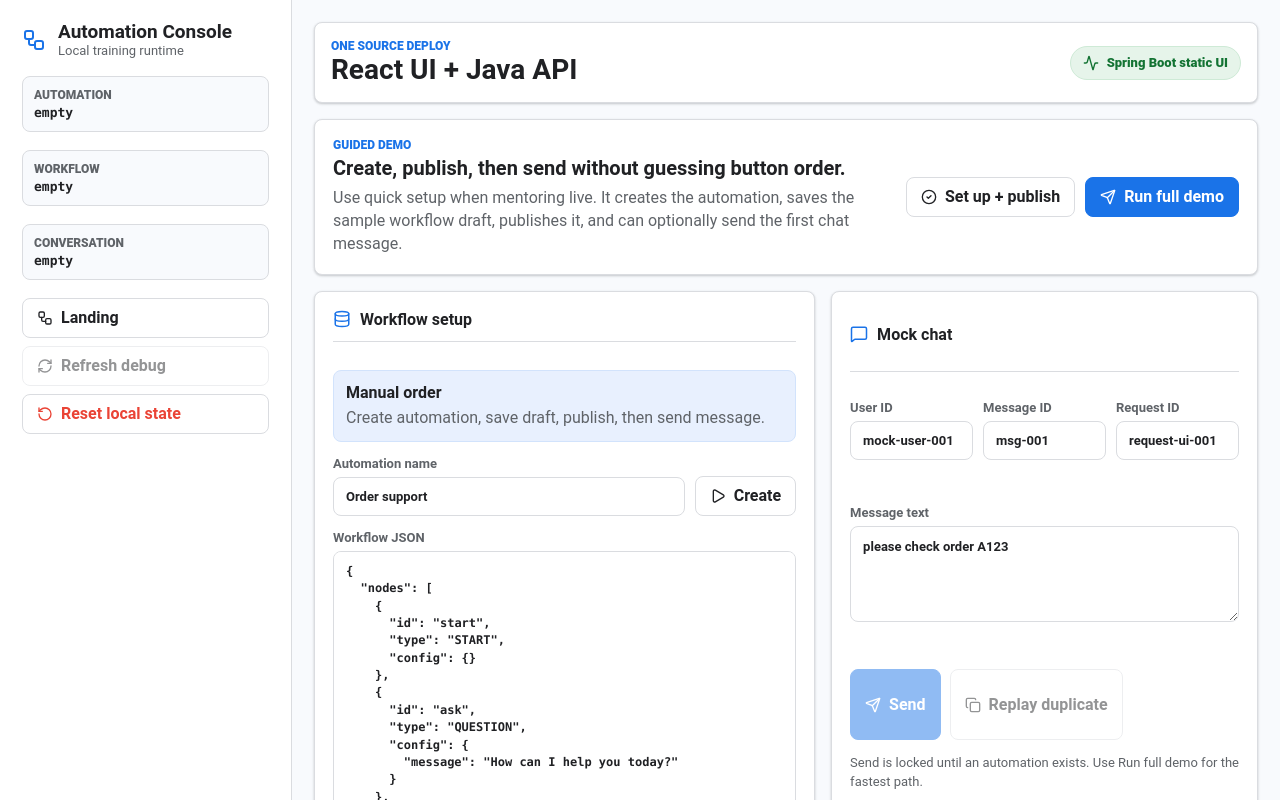
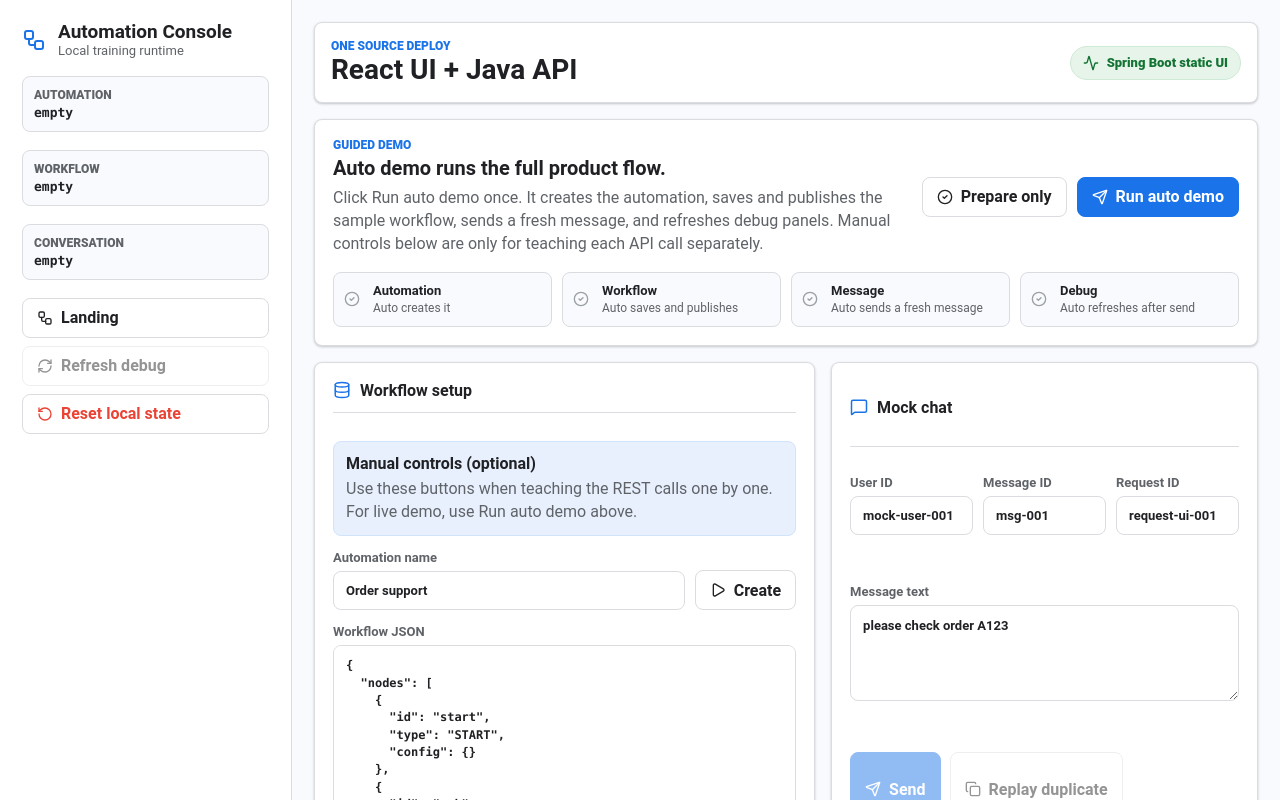
Before and after one commit to baysavevl/training-za-tech-fresher, a React (Vite) app in the folder frontend/: page / in a window 1280 px wide. Both pictures are taken after a click on the button "Demo console". Shown: the top 800 px of the page. Built offline with nearby package versions, Linux system fonts and the light colour scheme.

Commit message:
fix(ui): make auto demo use fresh messages

```diff
--- a/frontend/src/demoState.js
+++ b/frontend/src/demoState.js
@@ -31,6 +31,15 @@ export const initialDemoState = {
   workflowJson: JSON.stringify(SAMPLE_WORKFLOW, null, 2)
 }
 
+export function createAutoDemoMessageFields(seed = Date.now()) {
+  const suffix = Number(seed).toString(36)
+  return {
+    conversationId: '',
+    messageId: `msg-auto-${suffix}`,
+    requestId: `request-auto-${suffix}`
+  }
+}
+
 export function hydrateDemoState(rawValue) {
   if (!rawValue) {
     return initialDemoState
--- a/frontend/src/main.jsx
+++ b/frontend/src/main.jsx
@@ -17,7 +17,13 @@ import {
   X
 } from 'lucide-react'
 import { withJsonHeaders } from './apiClient.js'
-import { DEMO_STATE_VERSION, SAMPLE_WORKFLOW, hydrateDemoState, initialDemoState } from './demoState.js'
+import {
+  DEMO_STATE_VERSION,
+  SAMPLE_WORKFLOW,
+  createAutoDemoMessageFields,
+  hydrateDemoState,
+  initialDemoState
+} from './demoState.js'
 import {
   knowledgeSelectionForTopic,
   sessionDetailPath,
@@ -174,8 +180,9 @@ function Dashboard({ navigate }) {
   }
 
   async function quickSetup(sendAfterPublish = false) {
-    const result = await run(sendAfterPublish ? 'Sample workflow published and message sent' : 'Sample workflow published', async () => {
+    const result = await run(sendAfterPublish ? 'Auto demo completed' : 'Sample workflow published', async () => {
       const definition = JSON.parse(state.workflowJson)
+      const autoMessageFields = sendAfterPublish ? createAutoDemoMessageFields() : null
       const automation = state.automationId
         ? { id: state.automationId }
         : await request('/api/automations', {
@@ -194,22 +201,23 @@ function Dashboard({ navigate }) {
       }
       const message = await request('/api/mock-chat/messages', {
         method: 'POST',
-        headers: { 'X-Request-Id': state.requestId },
+        headers: { 'X-Request-Id': autoMessageFields.requestId },
         body: JSON.stringify({
           userId: state.userId,
-          conversationId: state.conversationId || null,
-          messageId: state.messageId,
+          conversationId: null,
+          messageId: autoMessageFields.messageId,
           automationId: automation.id,
           text: state.text
         })
       })
-      return { automation, workflow, published, message }
+      return { automation, workflow, published, message, autoMessageFields }
     })
 
     if (result) {
       patch({
         automationId: result.automation.id,
         workflowVersionId: result.workflow.id,
+        ...(result.autoMessageFields || {}),
         conversationId: result.message?.conversationId || state.conversationId
       })
       setLastResponse(result.message || result.published)
@@ -289,30 +297,32 @@ function Dashboard({ navigate }) {
         </header>
 
         <section className="run-card">
-          <div>
+          <div className="run-summary">
             <p className="eyebrow">Guided demo</p>
-            <h3>Create, publish, then send without guessing button order.</h3>
+            <h3>Auto demo runs the full product flow.</h3>
             <p>
-              Use quick setup when mentoring live. It creates the automation, saves the sample
-              workflow draft, publishes it, and can optionally send the first chat message.
+              Click Run auto demo once. It creates the automation, saves and publishes the sample
+              workflow, sends a fresh message, and refreshes debug panels. Manual controls below
+              are only for teaching each API call separately.
             </p>
           </div>
           <div className="run-actions">
             <button type="button" onClick={() => quickSetup(false)} disabled={busy}>
-              <CheckCircle2 size={16} aria-hidden="true" /> Set up + publish
+              <CheckCircle2 size={16} aria-hidden="true" /> Prepare only
             </button>
             <button type="button" className="primary" onClick={() => quickSetup(true)} disabled={busy}>
-              <Send size={16} aria-hidden="true" /> Run full demo
+              <Send size={16} aria-hidden="true" /> Run auto demo
             </button>
           </div>
+          <DemoProgress idsReady={idsReady} debugReady={history.length > 0 || trace.length > 0} />
         </section>
 
         <div className="grid">
           <section className="panel setup-panel">
             <PanelTitle icon={<Database size={18} />} title="Workflow setup" />
             <div className="step-help">
-              <strong>Manual order</strong>
-              <span>Create automation, save draft, publish, then send message.</span>
+              <strong>Manual controls (optional)</strong>
+              <span>Use these buttons when teaching the REST calls one by one. For live demo, use Run auto demo above.</span>
             </div>
             <div className="field-row">
               <label>
@@ -342,7 +352,7 @@ function Dashboard({ navigate }) {
             </div>
             <p className="button-note">
               {!idsReady.automation
-                ? 'Save draft is locked until an automation exists. Use Create or Set up + publish.'
+                ? 'Save draft is locked until an automation exists. Use Create or Prepare only.'
                 : !idsReady.workflow
                   ? 'Publish is locked until the workflow draft is saved.'
                   : 'Workflow draft is ready to publish.'}
@@ -370,7 +380,7 @@ function Dashboard({ navigate }) {
               <textarea className="message-box" value={state.text} onChange={event => patch({ text: event.target.value })} />
             </label>
             <div className="button-row">
-              <button type="button" className="primary" onClick={() => sendMessage(false)} disabled={!idsReady.automation || busy}>
+              <button type="button" className="primary" onClick={() => sendMessage(false)} disabled={!idsReady.automation || !idsReady.workflow || busy}>
                 <Send size={16} aria-hidden="true" /> Send
               </button>
               <button type="button" onClick={() => sendMessage(true)} disabled={!idsReady.conversation || busy}>
@@ -379,10 +389,10 @@ function Dashboard({ navigate }) {
             </div>
             <p className="button-note">
               {!idsReady.automation
-                ? 'Send is locked until an automation exists. Use Run full demo for the fastest path.'
+                ? 'Send is locked until an automation exists. Use Run auto demo for the fastest path.'
                 : !idsReady.workflow
                   ? 'Publish the workflow before sending a message.'
-                  : 'Send is ready. Replay duplicate unlocks after the first conversation exists.'}
+                  : 'Manual send is ready. Run auto demo always starts a fresh conversation with a fresh message ID.'}
             </p>
             <JsonBlock title="Last response" data={lastResponse} />
           </section>
@@ -400,6 +410,45 @@ function Dashboard({ navigate }) {
         </div>
       </section>
     </main>
+  )
+}
+
+function DemoProgress({ idsReady, debugReady }) {
+  const steps = [
+    {
+      label: 'Automation',
+      detail: idsReady.automation ? 'Ready' : 'Auto creates it',
+      active: idsReady.automation
+    },
+    {
+      label: 'Workflow',
+      detail: idsReady.workflow ? 'Published version ready' : 'Auto saves and publishes',
+      active: idsReady.workflow
+    },
+    {
+      label: 'Message',
+      detail: idsReady.conversation ? 'Fresh conversation exists' : 'Auto sends a fresh message',
+      active: idsReady.conversation
+    },
+    {
+      label: 'Debug',
+      detail: debugReady ? 'History and trace loaded' : 'Auto refreshes after send',
+      active: debugReady
+    }
+  ]
+
+  return (
+    <div className="demo-progress" aria-label="Auto demo progress">
+      {steps.map(step => (
+        <div className={`demo-step ${step.active ? 'done' : ''}`} key={step.label}>
+          <CheckCircle2 size={16} aria-hidden="true" />
+          <div>
+            <strong>{step.label}</strong>
+            <span>{step.detail}</span>
+          </div>
+        </div>
+      ))}
+    </div>
   )
 }
 
--- a/frontend/src/styles.css
+++ b/frontend/src/styles.css
@@ -855,6 +855,10 @@ label {
   grid-template-columns: minmax(0, 1fr) auto;
 }
 
+.run-summary {
+  min-width: 0;
+}
+
 .run-card h3 {
   font-size: 20px;
   margin: 4px 0 6px;
@@ -873,6 +877,51 @@ label {
   flex-wrap: wrap;
   gap: 10px;
   justify-content: end;
+}
+
+.demo-progress {
+  display: grid;
+  gap: 10px;
+  grid-column: 1 / -1;
+  grid-template-columns: repeat(4, minmax(0, 1fr));
+}
+
+.demo-step {
+  align-items: center;
+  background: #f8fafd;
+  border: 1px solid var(--line);
+  border-radius: 8px;
+  display: grid;
+  gap: 9px;
+  grid-template-columns: 20px minmax(0, 1fr);
+  min-width: 0;
+  padding: 10px;
+}
+
+.demo-step svg {
+  color: #9aa0a6;
+}
+
+.demo-step.done {
+  background: #e6f4ea;
+  border-color: #ceead6;
+}
+
+.demo-step.done svg {
+  color: var(--green);
+}
+
+.demo-step strong {
+  display: block;
+  font-size: 13px;
+  margin-bottom: 2px;
+}
+
+.demo-step span {
+  color: var(--muted);
+  display: block;
+  font-size: 12px;
+  line-height: 1.35;
 }
 
 .step-help {
@@ -1742,7 +1791,8 @@ code {
 
   .flow-board,
   .entry-grid,
-  .study-grid {
+  .study-grid,
+  .demo-progress {
     grid-template-columns: repeat(2, minmax(0, 1fr));
   }
 
@@ -1824,7 +1874,8 @@ code {
   .session-grid,
   .flow-board,
   .entry-grid,
-  .study-grid {
+  .study-grid,
+  .demo-progress {
     grid-template-columns: 1fr;
   }
 
```
Also changed, not shown: 1 other file (tests, documents, lock files or other folders).
